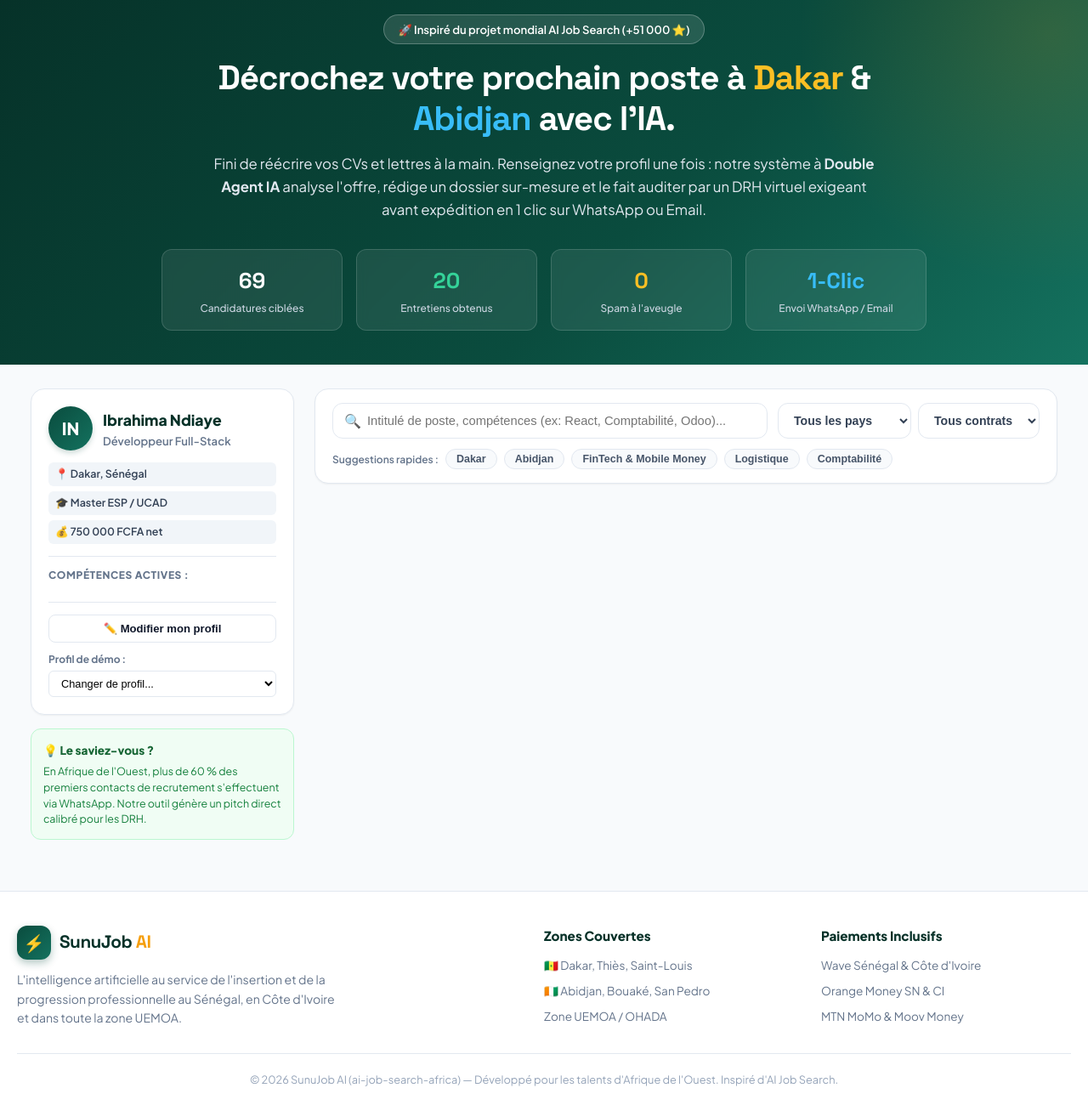
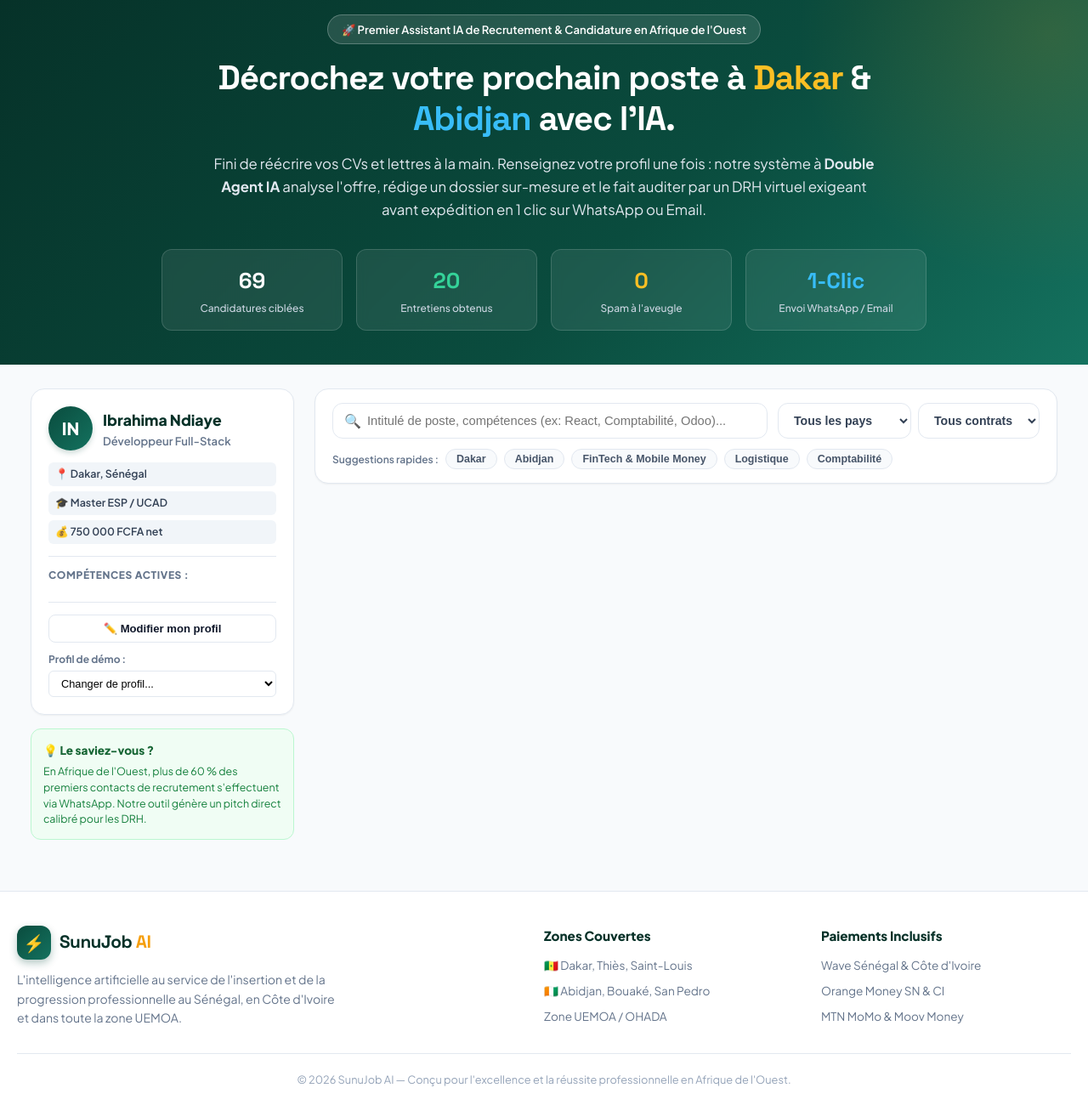
Before and after one commit to mamadouelimanewane/ai-job-search-africa, a website: page public/index.html in a window 1280 px wide. Shown: the part 146-1446 px from the top of the page at 85% size. Drawn offline with Linux system fonts and the light colour scheme; no server answers.

Commit message:
fix: remove AI Job Search references in UI headers and footer

```diff
--- a/public/index.html
+++ b/public/index.html
@@ -64,7 +64,7 @@
   <section class="hero-section" id="heroBanner">
     <div class="hero-content">
       <div class="hero-badge">
-        <span>🚀 Inspiré du projet mondial AI Job Search (+51 000 ⭐)</span>
+        <span>🚀 Premier Assistant IA de Recrutement & Candidature en Afrique de l'Ouest</span>
       </div>
       <h1 class="hero-title">
         Décrochez votre prochain poste à <span class="text-accent">Dakar</span> & <span class="text-accent-secondary">Abidjan</span> avec l'IA.
@@ -517,7 +517,7 @@
       </div>
     </div>
     <div class="footer-bottom">
-      <p>© 2026 SunuJob AI (ai-job-search-africa) — Développé pour les talents d'Afrique de l'Ouest. Inspiré d'AI Job Search.</p>
+      <p>© 2026 SunuJob AI — Conçu pour l'excellence et la réussite professionnelle en Afrique de l'Ouest.</p>
     </div>
   </footer>
 
```
